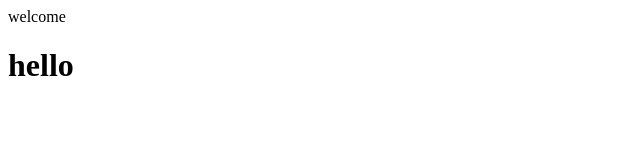
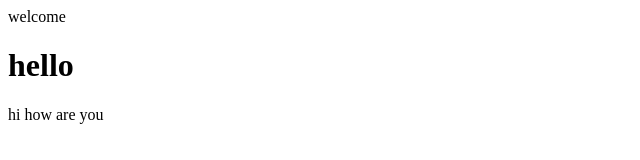
Before and after one commit to Bismullah/House-saling, a plain HTML site: page index.html in a window 1280 px wide. Shown: the full height of the page, 0-640 px from the left. Drawn offline with Linux system fonts and the light colour scheme.

Commit message:
modifiy index html file

```diff
--- a/index.html
+++ b/index.html
@@ -8,5 +8,6 @@
   <body>
     welcome
     <h1>hello</h1>
+    hi how are you
   </body>
 </html>
```
